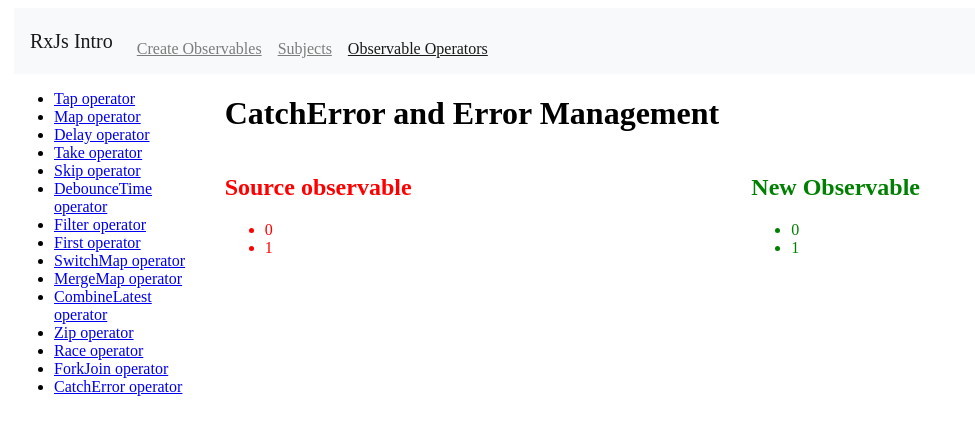
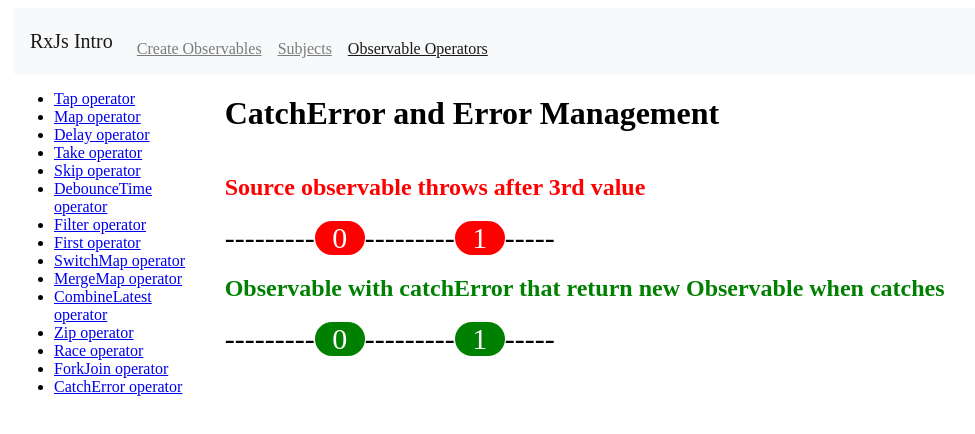
Before and after one commit to fgambarino/rxjs-intro, an Angular app: page /observable-operators/catch-error-operator in a window 1280 px wide. Shown: the top 434 px of the page, without its empty margins (9-984 px from the left). Built offline with nearby package versions, Linux system fonts and the light colour scheme.

Commit message:
catch error wip

```diff
--- a/src/app/components/catch-error-operator/catch-error-operator.component.html
+++ b/src/app/components/catch-error-operator/catch-error-operator.component.html
@@ -1,18 +1,21 @@
 <h1>CatchError and Error Management</h1>
+
 <div class="row">
   <div class="col">
-    <app-show-observable
-      title="Source observable"
+    <app-show-obs-marbles
+      title="Source observable throws after 3rd value"
       color="red"
       [observableInput]="sourceObservable$"
-    ></app-show-observable>
+    ></app-show-obs-marbles>
   </div>
+</div>
+<div class="row">
   <div class="col">
-    <app-show-observable
-      title="New Observable"
+    <app-show-obs-marbles
+      title="Observable with catchError that return new Observable when catches"
       color="green"
       [observableInput]="newObservable$"
-    ></app-show-observable>
+    ></app-show-obs-marbles>
   </div>
 </div>
 <div class="row">
--- a/src/app/components/catch-error-operator/catch-error-operator.component.ts
+++ b/src/app/components/catch-error-operator/catch-error-operator.component.ts
@@ -1,6 +1,6 @@
 import { Component, OnInit } from '@angular/core';
 import { Observable, interval, throwError, concat, EMPTY, of } from 'rxjs';
-import { catchError, finalize, take } from 'rxjs/operators';
+import { catchError, finalize, take, map } from 'rxjs/operators';
 
 @Component({
   selector: 'app-catch-error-operator',
@@ -16,16 +16,17 @@
   output = [];
 
   ngOnInit() {
-    this.sourceObservable$ = interval(2000);
-    this.newObservable$ = concat(
-      this.sourceObservable$.pipe(take(3)),
+    this.sourceObservable$ = concat(
+      interval(2000).pipe(take(3)),
       throwError(new Error('error thrown!'))
-    ).pipe(
+    );
+    this.newObservable$ = this.sourceObservable$.pipe(
       catchError(error => {
-        this.output.push(`catched: ${error.message}`);
-        return EMPTY;
-      }),
-      finalize(() => this.output.push('finalize: I run no matter what'))
+        return interval(2000).pipe(
+          take(2),
+          map(i => i + 10)
+        );
+      })
     );
   }
 }
--- a/src/app/components/show-obs-marbles/show-obs-marbles.component.ts
+++ b/src/app/components/show-obs-marbles/show-obs-marbles.component.ts
@@ -1,4 +1,4 @@
-import { switchMap, tap, takeUntil } from 'rxjs/operators';
+import { switchMap, tap, takeUntil, catchError } from 'rxjs/operators';
 import { Component, OnInit, Input, OnDestroy } from '@angular/core';
 import { Observable, Subscription, interval, EMPTY } from 'rxjs';
 
@@ -47,6 +47,10 @@
                 : interval(200).pipe(
                     tap(() => this.events.push(this.waitingContent))
                   );
+            }),
+            catchError(() => {
+              this.events.push('X');
+              return EMPTY;
             })
           )
           .subscribe()
```
